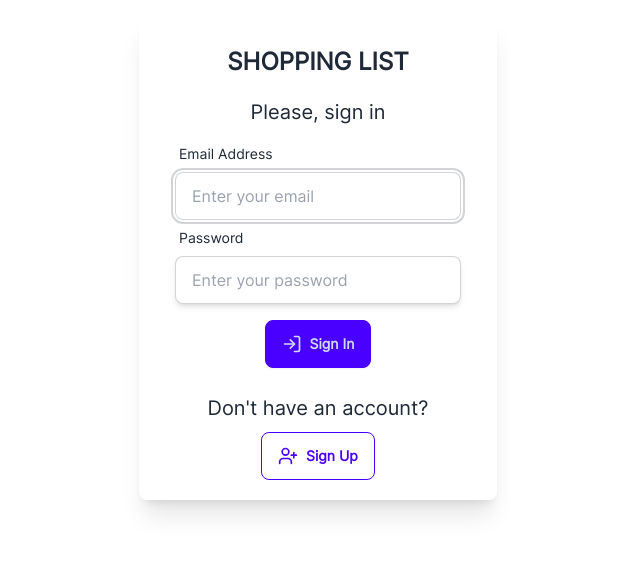
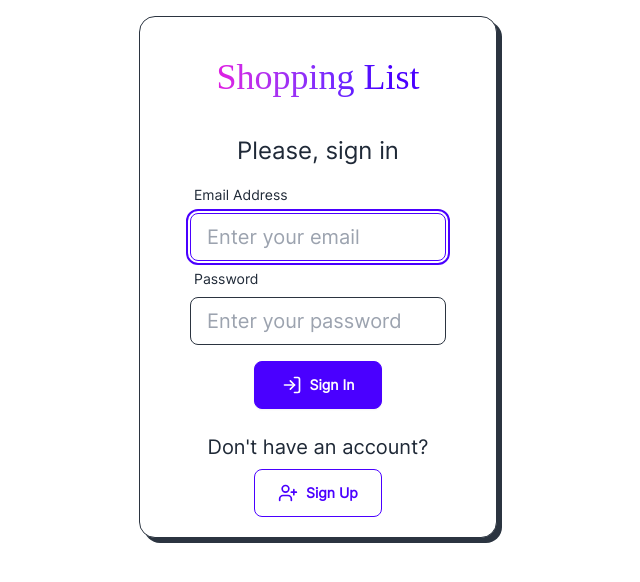
Before and after one commit to mirzaianov/shopping-list, a React (Vite) app: page / in a window 1280 px wide. Shown: the top 582 px of the page, without its empty margins (322-962 px from the left). Built offline with nearby package versions, Linux system fonts and the light colour scheme; no server answers; the HTML template or start-up script is replaced by a standard one; a web font is replaced by a local one.

Commit message:
feat: restyling Welcome

```diff
--- a/src/pages/Welcome.jsx
+++ b/src/pages/Welcome.jsx
@@ -8,19 +8,19 @@ import { LuLogIn, LuUserPlus, LuArrowLeft } from 'react-icons/lu';
 import { auth } from '../../firebase.js';
 
 const style = {
-  container: `bg-base-100 max-w-[358px] text-center w-full m-auto rounded-lg shadow-xl p-5`,
+  container: `bg-base-100 max-w-[358px] text-center w-full m-auto border-solid border border-neutral rounded-2xl p-5 text-xl text-base-content leading-6 shadow-[5px_5px_0px_-0px] shadow-neutral`,
   formContainer: `flex flex-col items-center justify-center`,
-  heading: `text-2xl font-bold  text-gray-800 p-2.5 uppercase`,
-  subHeading: `text-xl text-gray-800 p-2.5`,
+  heading: `truncate text-4xl text-primary text-center mt-3 mb-5 py-2 my-custom-heading-font bg-gradient-to-r from-secondary to-primary to-70% text-transparent bg-clip-text `,
+  subHeading: `text-2xl p-2.5`,
   formControl: `form-control w-full max-w-xs`,
   labelText: `label-text`,
   label: `label`,
-  input: `input input-bordered shadow-md w-full max-w-xs`,
-  signInButton: `btn btn-primary mt-4`,
-  secondSubHeading: `text-xl text-gray-800 p-2.5 mt-4`,
-  createAccountButton: `btn btn-outline btn-primary ml-auto mr-auto`,
-  registerButton: `btn btn-primary mt-4`,
-  goBackButton: `btn btn-outline btn-primary mt-4`,
+  input: `input input-bordered border-neutral placeholder:text-xl text-xl focus:input-primary w-full max-w-64`,
+  signInButton: `btn btn-primary mt-4 text-base-100 min-w-32`,
+  secondSubHeading: `p-2.5 mt-4`,
+  createAccountButton: `btn btn-outline btn-primary ml-auto mr-auto min-w-32`,
+  registerButton: `btn btn-primary mt-4 text-base-100 min-w-32`,
+  goBackButton: `btn btn-outline btn-primary mt-4 min-w-32`,
 };
 
 const buttonSmall = 20;
```
